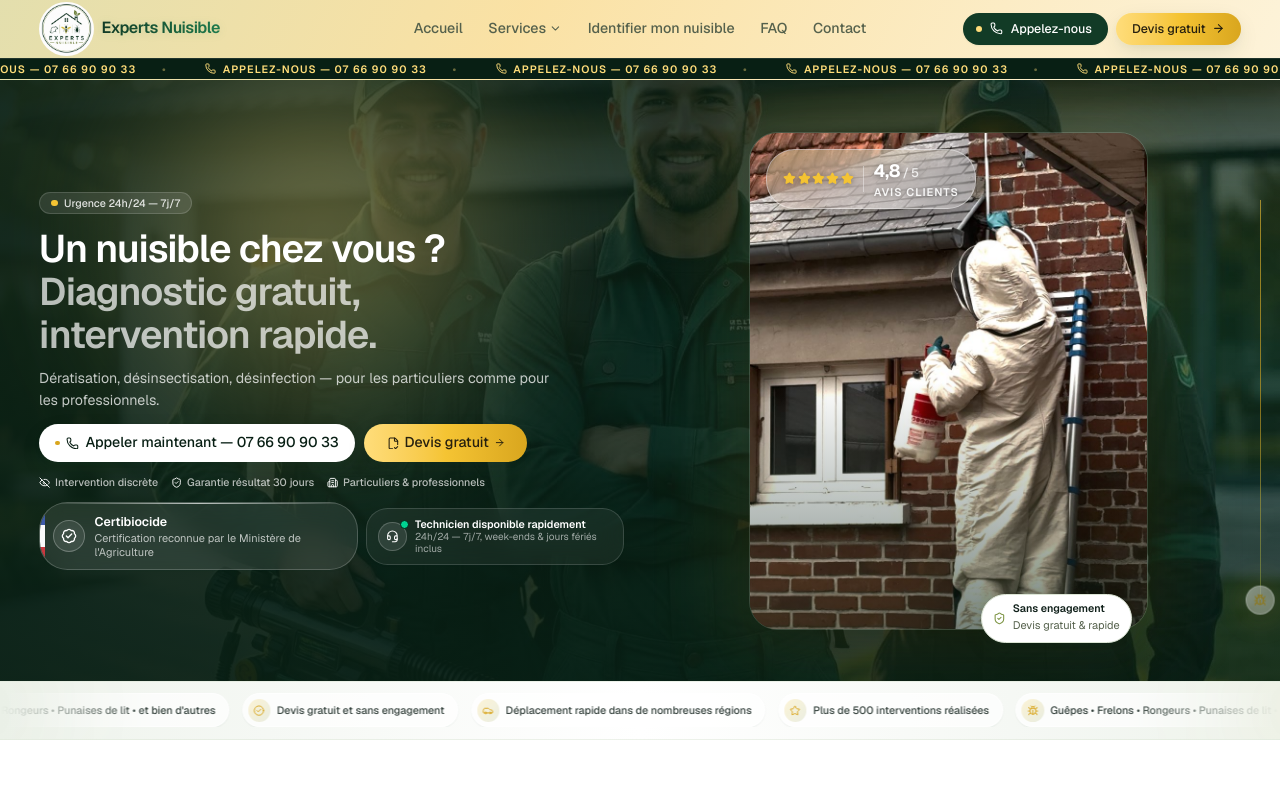
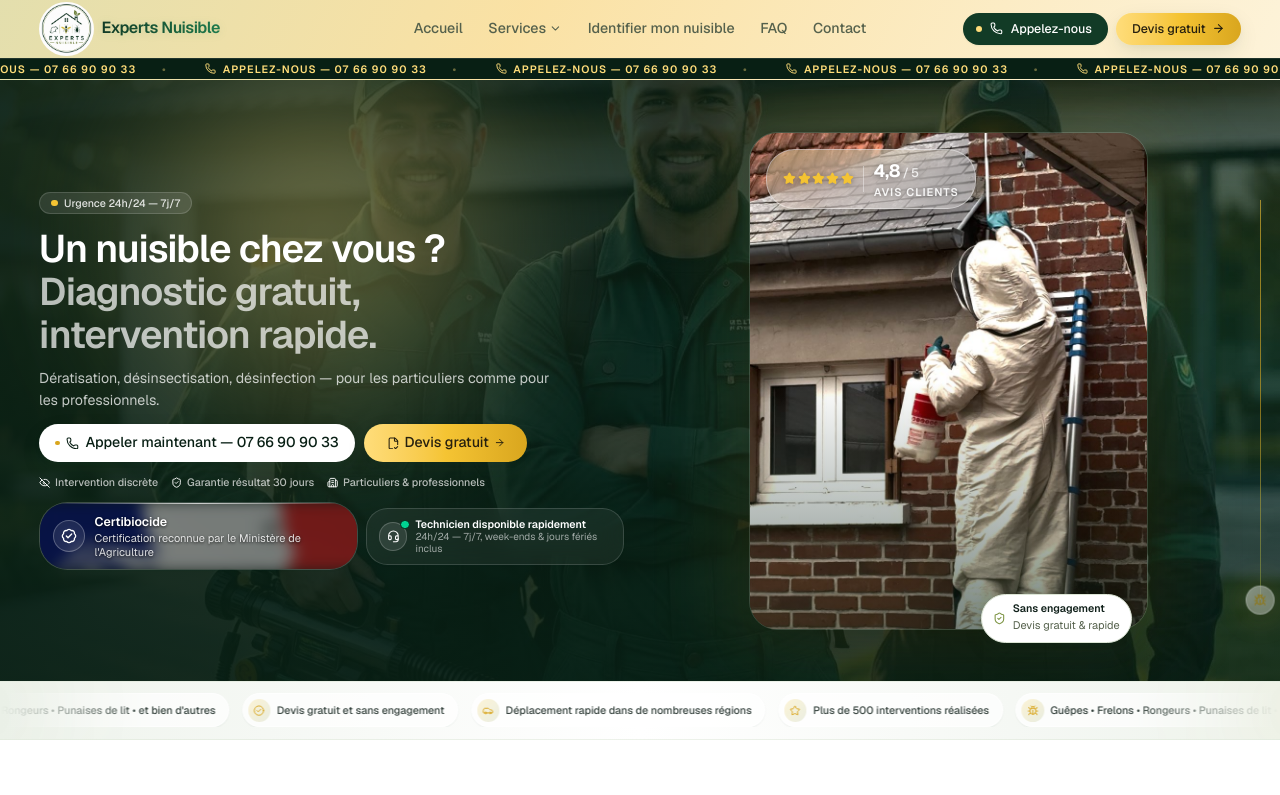
Before and after one commit to Ryad-Cyber/experts-nuisible, a Next.js app: page / in a window 1280 px wide. Shown: the top 795 px of the page. Built offline with nearby package versions, Linux system fonts and the light colour scheme.

Commit message:
Update Certibiocide badge background

```diff
--- a/src/components/sections/Hero.tsx
+++ b/src/components/sections/Hero.tsx
@@ -111,30 +111,33 @@ export function Hero() {
           </StaggerItem>
 
           <StaggerItem className="flex w-full flex-col items-stretch gap-2.5 xl:flex-row xl:items-center">
-            {/* Certibiocide — carte premium élargie. Fond dégradé tricolore original
-                (PAS le logo Marianne officiel : cette image évoquerait une certification
-                d'État directe, ce qui serait trompeur — la certification est réelle mais
-                délivrée dans un cadre réglementaire, pas une accréditation gouvernementale
-                affichée comme telle). Hiérarchie claire : icône, nom, organisme. */}
-            <div className="relative flex items-center gap-3 overflow-hidden rounded-2xl border border-white/20 bg-white/[0.09] pl-0 pr-4 py-3 shadow-sm backdrop-blur-md transition-colors duration-300 hover:border-white/30">
-              <span
+            {/* Certibiocide — carte premium. L'image tricolore République française sert
+                de TEXTURE décorative de fond uniquement : floutée + assombrie par un overlay,
+                l'emblème (Marianne) n'est pas lisible comme un logo net — on ne perçoit qu'une
+                ambiance bleu-blanc-rouge. Ce n'est donc PAS présenté comme une certification
+                ou une affiliation d'État (usage esthétique, pas un tampon officiel). */}
+            <div className="relative flex items-center gap-3 overflow-hidden rounded-2xl border border-white/20 bg-primary-dark/25 px-4 py-3 shadow-sm backdrop-blur-md transition-colors duration-300 hover:border-white/30">
+              <Image
+                src="/republique_france.jpg"
+                alt=""
                 aria-hidden
-                className="pointer-events-none absolute inset-y-0 left-0 w-1.5"
-                style={{
-                  backgroundImage:
-                    "linear-gradient(to bottom, #3d5aa8 0%, #3d5aa8 33%, #fafafa 33%, #fafafa 66%, #c8383f 66%, #c8383f 100%)",
-                }}
+                fill
+                sizes="(min-width: 640px) 360px, 100vw"
+                className="pointer-events-none absolute inset-0 scale-110 object-cover opacity-70 blur-[7px]"
               />
+              {/* Overlay neutre léger : préserve la teinte tricolore tout en dissolvant
+                  encore l'emblème. La lisibilité du texte est assurée par l'ombre portée. */}
+              <span aria-hidden className="pointer-events-none absolute inset-0 bg-black/35" />
               <span
                 aria-hidden
                 className="pointer-events-none absolute inset-x-0 top-0 h-px bg-gradient-to-r from-transparent via-white/70 to-transparent"
               />
-              <span className="relative flex size-10 shrink-0 items-center justify-center rounded-xl border border-white/25 bg-white/10 text-white shadow-inner ml-4">
+              <span className="relative flex size-10 shrink-0 items-center justify-center rounded-xl border border-white/25 bg-white/10 text-white shadow-inner">
                 <BadgeCheck className="size-5" />
               </span>
-              <div className="relative text-left leading-tight">
+              <div className="relative text-left leading-tight [text-shadow:0_1px_3px_rgba(0,0,0,0.75)]">
                 <p className="text-sm font-semibold text-white">Certibiocide</p>
-                <p className="mt-0.5 text-[11px] text-white/70">
+                <p className="mt-0.5 text-[11px] text-white/85">
                   Certification reconnue par le Ministère de l&apos;Agriculture
                 </p>
               </div>
```
